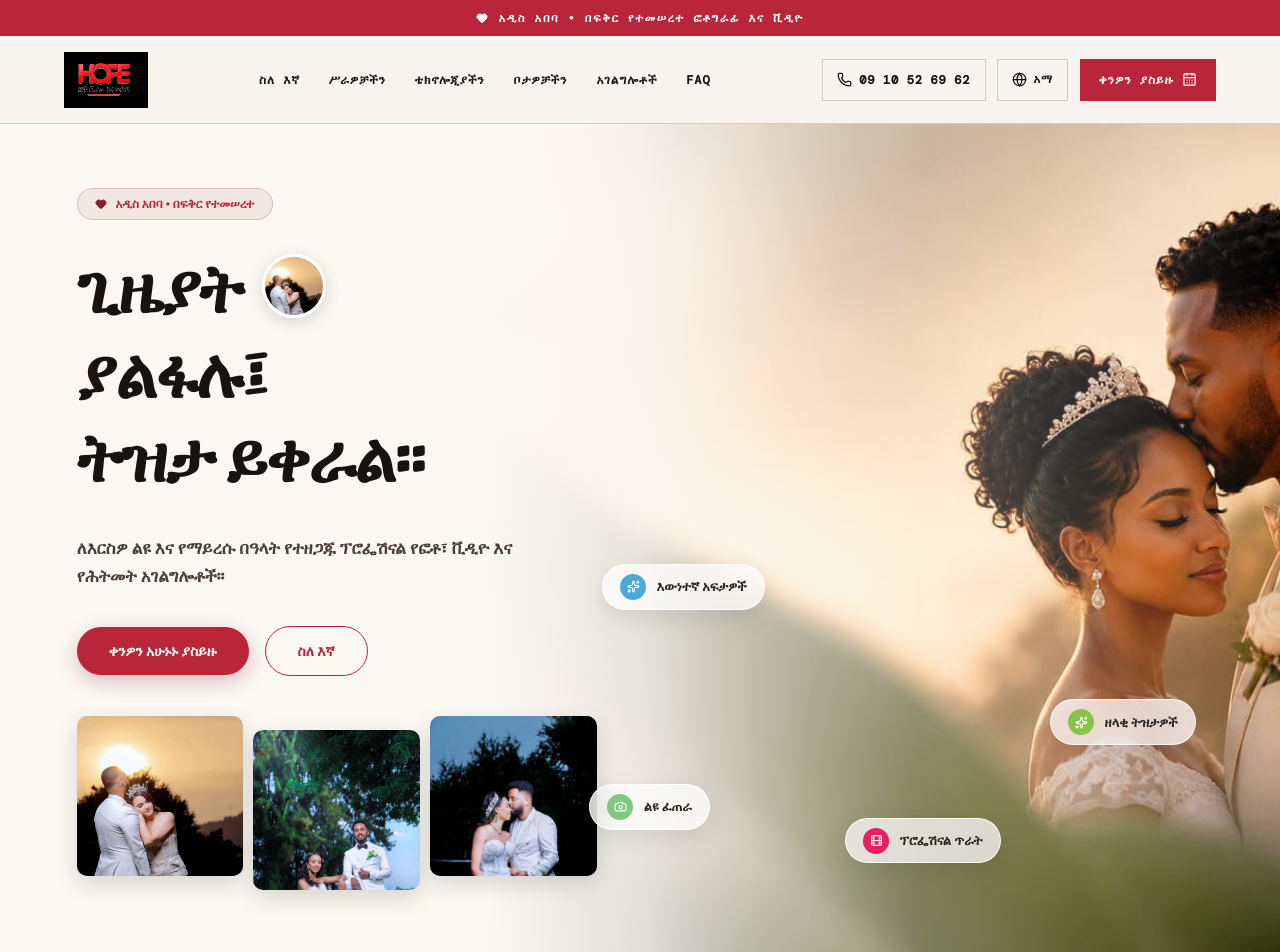
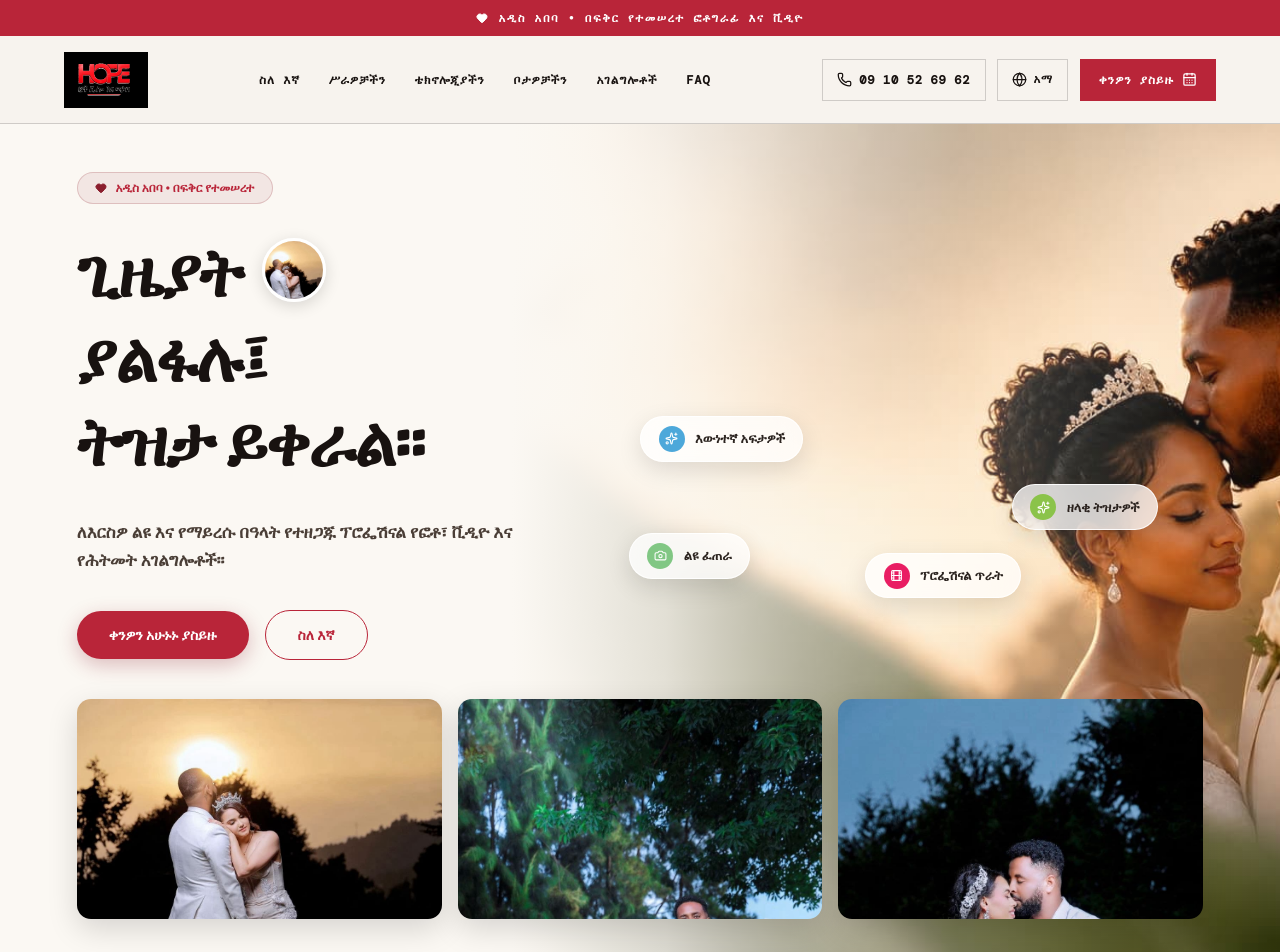
Before and after one commit to crossdagifx1/hope-photo-velo, a React (Vite) app: page / in a window 1280 px wide. Shown: the top 952 px of the page. Built offline with nearby package versions, Linux system fonts and the light colour scheme; a web font is replaced by a local one.

Commit message:
Expand Hero bottom proof tiles to full width (220px tall) and refine glass badge layout

```diff
--- a/src/main.jsx
+++ b/src/main.jsx
@@ -766,6 +766,8 @@ function App() {
           <div className="hero-bg-image" style={{ backgroundImage: `url(${ASSET}/hero-bg.jpg)` }} />
           <div className="hero-bg-overlay" />
 
+          {/* Top Row: Left Text + Right Couple Photo */}
+          <div className="hero-top-row">
             {/* Left Content Column */}
             <div className="hero-content-col">
               <div className="hero-eyebrow-pill">
@@ -820,20 +822,6 @@ function App() {
                   {t.nav.about}
                 </button>
               </div>
-
-            {/* Gallery proof strip */}
-            <div className="hero-proof-strip">
-              {[galleryImages[0], galleryImages[6], galleryImages[8]].map((img, i) => (
-                <div key={i} className="hero-proof-tile">
-                  <img
-                    src={img.src}
-                    alt={lang === 'en' ? img.altEn : lang === 'om' ? img.altOm : img.altAm}
-                    loading="eager"
-                    decoding="async"
-                  />
-                </div>
-              ))}
-            </div>
             </div>
 
             {/* Floating Pill Badges overlaying background image */}
@@ -854,6 +842,21 @@ function App() {
                 <span className="pill-icon-circle pink-icon"><Film size={13} /></span>
                 <span>{t.heroPills.quality}</span>
               </div>
+            </div>
+          </div>
+
+          {/* Full-width Gallery proof strip at bottom of hero section */}
+          <div className="hero-proof-strip">
+            {[galleryImages[0], galleryImages[6], galleryImages[8]].map((img, i) => (
+              <div key={i} className="hero-proof-tile">
+                <img
+                  src={img.src}
+                  alt={lang === 'en' ? img.altEn : lang === 'om' ? img.altOm : img.altAm}
+                  loading="eager"
+                  decoding="async"
+                />
+              </div>
+            ))}
           </div>
         </section>
 
--- a/src/styles.css
+++ b/src/styles.css
@@ -94,12 +94,14 @@ img { display:block; max-width:100%; }
 
 
 /* ── HERO REFERENCE DESIGN ── */
+/* ── HERO REFERENCE DESIGN ── */
 .hero-ref-design {
   position: relative;
-  min-height: 86vh;
-  padding: 4rem 6vw 5rem;
+  min-height: 88vh;
+  padding: 3rem 6vw 2.5rem;
   display: flex;
-  align-items: center;
+  flex-direction: column;
+  justify-content: space-between;
   overflow: hidden;
   background: var(--paper);
 }
@@ -108,7 +110,7 @@ img { display:block; max-width:100%; }
   position: absolute;
   top: 0;
   right: 0;
-  width: 65%;
+  width: 62%;
   height: 100%;
   background-size: cover;
   background-position: center top;
@@ -124,12 +126,22 @@ img { display:block; max-width:100%; }
   background: linear-gradient(
     90deg,
     #FBF8F3 0%,
-    #FBF8F3 38%,
-    rgba(251, 248, 243, 0.88) 50%,
-    rgba(251, 248, 243, 0.3) 72%,
+    #FBF8F3 40%,
+    rgba(251, 248, 243, 0.85) 52%,
+    rgba(251, 248, 243, 0.25) 75%,
     transparent 100%
   );
   z-index: 2;
+}
+
+.hero-top-row {
+  position: relative;
+  z-index: 3;
+  width: 100%;
+  display: flex;
+  align-items: center;
+  justify-content: space-between;
+  min-height: 480px;
 }
 
 .hero-content-col {
@@ -176,8 +188,8 @@ img { display:block; max-width:100%; }
 
 .h1-circle-avatar {
   display: inline-block;
-  width: clamp(48px, 5vw, 68px);
-  height: clamp(48px, 5vw, 68px);
+  width: clamp(52px, 5vw, 68px);
+  height: clamp(52px, 5vw, 68px);
   border-radius: 50%;
   overflow: hidden;
   border: 3px solid #fff;
@@ -260,12 +272,12 @@ img { display:block; max-width:100%; }
   align-items: center;
   gap: 0.65rem;
   padding: 0.55rem 1.1rem;
-  background: rgba(255, 255, 255, 0.72);
+  background: rgba(255, 255, 255, 0.76);
   backdrop-filter: blur(14px);
   -webkit-backdrop-filter: blur(14px);
-  border: 1px solid rgba(255, 255, 255, 0.85);
+  border: 1px solid rgba(255, 255, 255, 0.9);
   border-radius: 9999px;
-  box-shadow: 0 8px 24px rgba(0, 0, 0, 0.1);
+  box-shadow: 0 8px 24px rgba(0, 0, 0, 0.12);
   font: 600 13px 'DM Sans', sans-serif;
   color: #2b231f;
   animation: float-badge 5s ease-in-out infinite alternate;
@@ -286,19 +298,24 @@ img { display:block; max-width:100%; }
 .green-icon { background: #81C784; }
 .pink-icon { background: #E91E63; }
 
-.hero-pill-blue { top: 52%; left: 47%; animation-delay: 0s; }
-.hero-pill-lime { top: 68%; left: 82%; animation-delay: 1.2s; }
-.hero-pill-green { top: 78%; left: 46%; animation-delay: 2.4s; }
-.hero-pill-pink { top: 82%; left: 66%; animation-delay: 3.6s; }
+.hero-pill-blue { top: 50%; left: 50%; animation-delay: 0s; }
+.hero-pill-lime { top: 64%; right: 4%; animation-delay: 1.2s; }
+.hero-pill-green { top: 74%; left: 49%; animation-delay: 2.4s; }
+.hero-pill-pink { top: 78%; left: 70%; animation-delay: 3.6s; }
 
 /* Responsive mobile & tablet adjustments */
 @media (max-width: 900px) {
   .hero-ref-design {
     min-height: 100vh;
-    padding: 6.5rem 1.2rem 3.5rem;
+    padding: 6rem 1.2rem 2.5rem;
     display: flex;
     flex-direction: column;
     justify-content: flex-end;
+  }
+  .hero-top-row {
+    flex-direction: column;
+    align-items: flex-start;
+    min-height: auto;
   }
   .hero-bg-image {
     position: absolute;
@@ -395,20 +412,21 @@ img { display:block; max-width:100%; }
   }
 }
 
-/* ── HERO GALLERY PROOF STRIP ─────────────────────────────────────── */
+/* ── HERO GALLERY PROOF STRIP — Full Width Bottom Grid ── */
 .hero-proof-strip {
+  position: relative;
+  z-index: 4;
   display: grid;
   grid-template-columns: repeat(3, 1fr);
-  gap: 10px;
-  margin-top: 2.5rem;
+  gap: 16px;
+  margin-top: 2.4rem;
   width: 100%;
-  max-width: 520px;
 }
 .hero-proof-tile {
-  height: 160px;
-  border-radius: 10px;
+  height: 220px;
+  border-radius: 14px;
   overflow: hidden;
-  box-shadow: 0 8px 22px rgba(0,0,0,.14);
+  box-shadow: 0 10px 30px rgba(0,0,0,.15);
   flex-shrink: 0;
 }
 .hero-proof-tile img {
@@ -417,20 +435,20 @@ img { display:block; max-width:100%; }
   object-position: center top;
   transition: transform .5s ease;
 }
-.hero-proof-tile:hover img { transform: scale(1.06); }
-.hero-proof-tile:nth-child(2) { margin-top: 14px; }
+.hero-proof-tile:hover img { transform: scale(1.05); }
+.hero-proof-tile:nth-child(2) { margin-top: 0; }
+
 @media (max-width: 900px) {
   .hero-proof-strip {
     display: grid;
     grid-template-columns: repeat(3, 1fr);
     gap: 8px;
     margin-top: 1.6rem;
-    max-width: 100%;
+    width: 100%;
   }
   .hero-proof-tile {
-    height: 110px;
+    height: 140px;
   }
-  .hero-proof-tile:nth-child(2) { margin-top: 0; }
 }
 
 /* ── photo strip wrapper ── */
```
Lines whose indentation alone changed are shown as unchanged.
